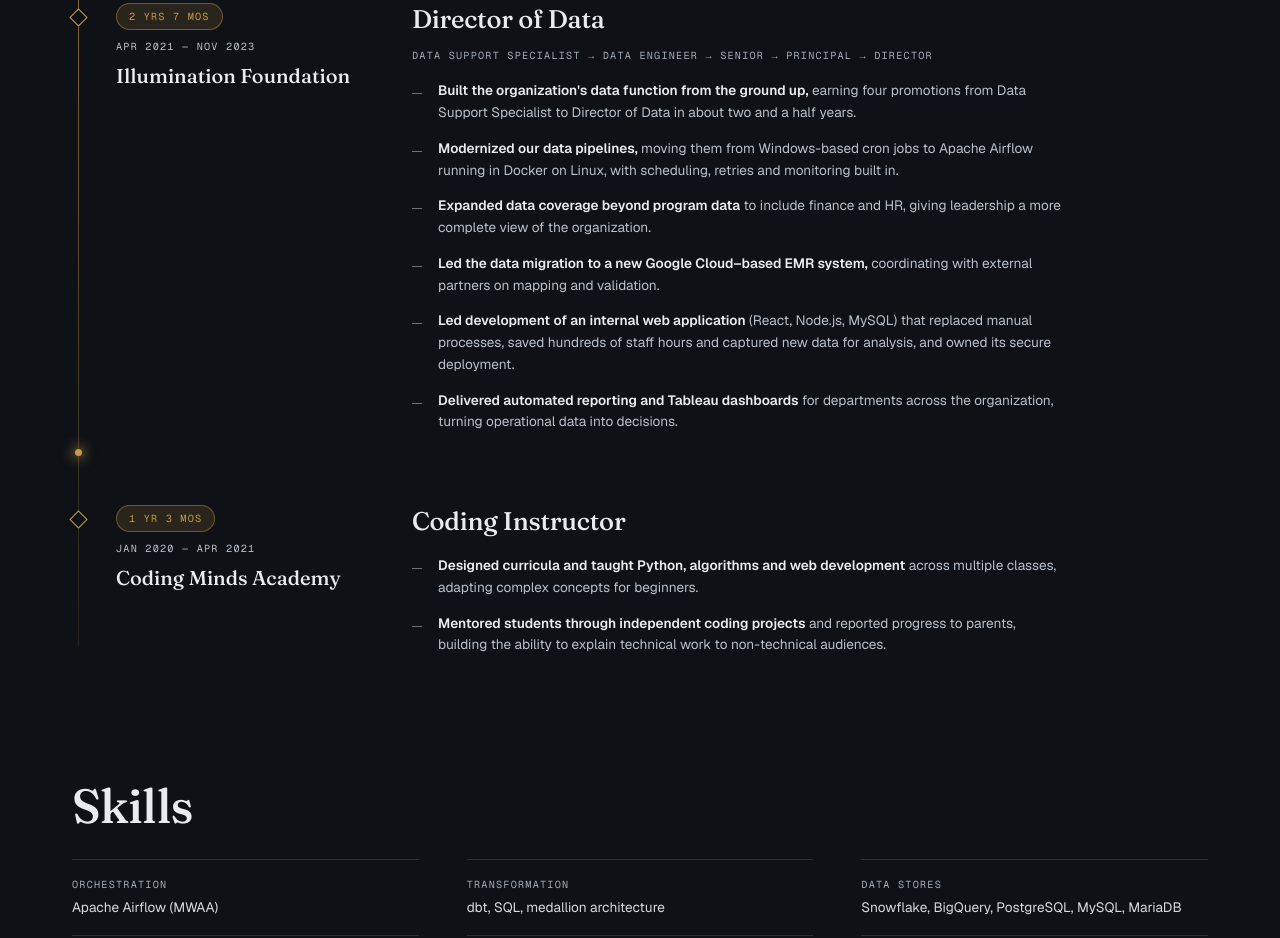
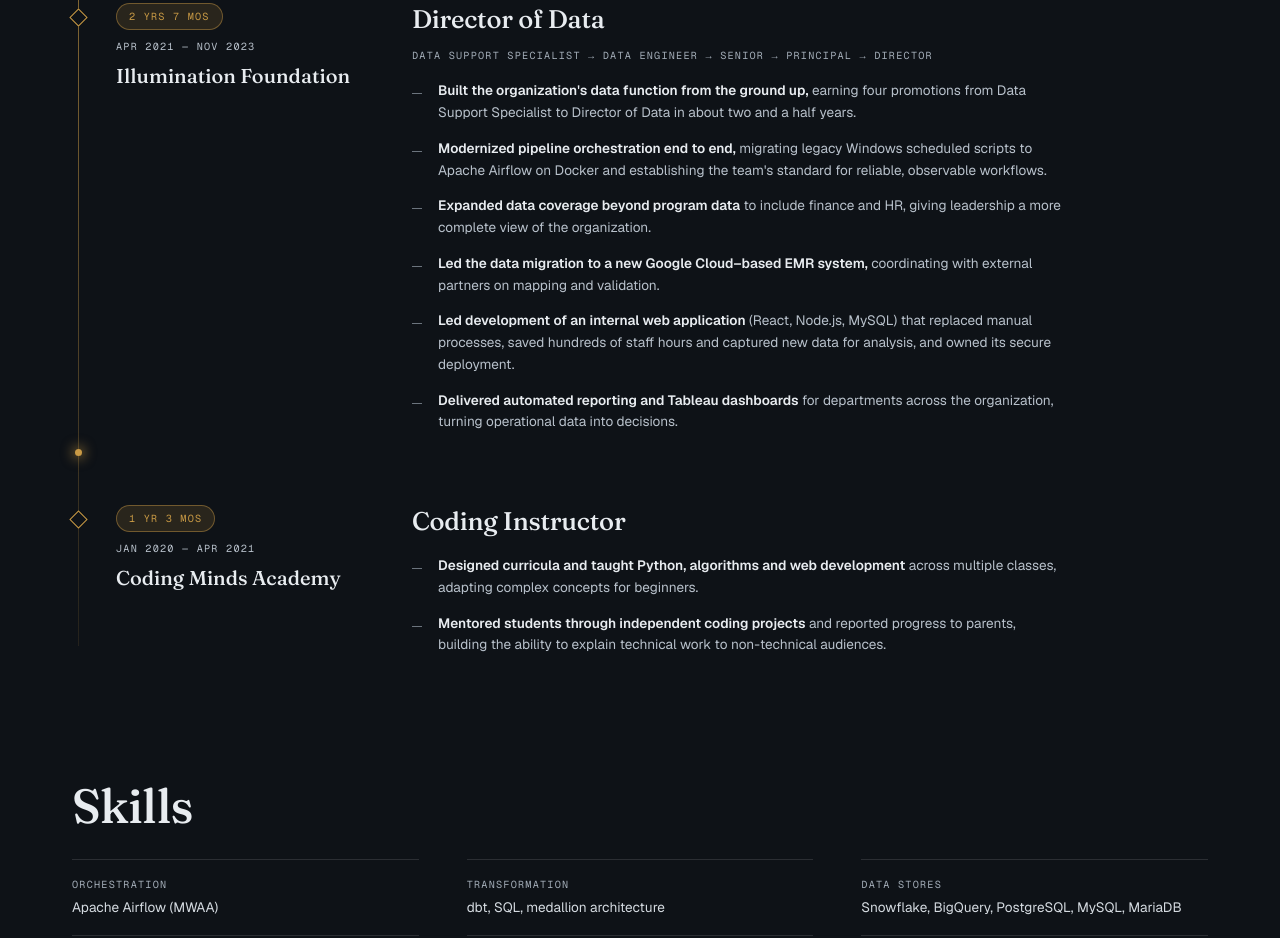
Before and after one commit to jeremyxu2-swe/resume, a plain HTML site: page index.html in a window 1280 px wide. Shown: the part 1712-2650 px from the top of the page. Drawn offline with nearby package versions, Linux system fonts and the light colour scheme.

Commit message:
Reword Airflow migration bullet
Co-Authored-By: Claude Opus 5.5 <noreply@anthropic.com>
Claude-Session: https://claude.ai/code/session_0176dYEKGgqoGNTrgZsKVfkg

```diff
--- a/index.html
+++ b/index.html
@@ -1032,7 +1032,7 @@ button:focus-visible,a:focus-visible{outline:2px solid #C99A45;outline-offset:3p
 <span class="label" style="color: #A3ADB8">DATA SUPPORT SPECIALIST → DATA ENGINEER → SENIOR → PRINCIPAL → DIRECTOR</span>
 <ul class="bullets" style="max-width: 72ch; margin: 4px 0 0; padding: 0; list-style: none; display: flex; flex-direction: column; gap: 14px; line-height: 1.6; color: #B8C1CB">
 <li style="display: flex; gap: 16px"><span style="flex: 0 0 10px; height: 1px; margin-top: 13px; background: #6B747D"></span><span><strong style="color: #E8ECF0; font-weight: 600">Built the organization's data function from the ground up,</strong> earning four promotions from Data Support Specialist to Director of Data in about two and a half years.</span></li>
-<li style="display: flex; gap: 16px"><span style="flex: 0 0 10px; height: 1px; margin-top: 13px; background: #6B747D"></span><span><strong style="color: #E8ECF0; font-weight: 600">Modernized our data pipelines,</strong> moving them from Windows-based cron jobs to Apache Airflow running in Docker on Linux, with scheduling, retries and monitoring built in.</span></li>
+<li style="display: flex; gap: 16px"><span style="flex: 0 0 10px; height: 1px; margin-top: 13px; background: #6B747D"></span><span><strong style="color: #E8ECF0; font-weight: 600">Modernized pipeline orchestration end to end,</strong> migrating legacy Windows scheduled scripts to Apache Airflow on Docker and establishing the team&#39;s standard for reliable, observable workflows.</span></li>
 <li style="display: flex; gap: 16px"><span style="flex: 0 0 10px; height: 1px; margin-top: 13px; background: #6B747D"></span><span><strong style="color: #E8ECF0; font-weight: 600">Expanded data coverage beyond program data</strong> to include finance and HR, giving leadership a more complete view of the organization.</span></li>
 <li style="display: flex; gap: 16px"><span style="flex: 0 0 10px; height: 1px; margin-top: 13px; background: #6B747D"></span><span><strong style="color: #E8ECF0; font-weight: 600">Led the data migration to a new Google Cloud–based EMR system,</strong> coordinating with external partners on mapping and validation.</span></li>
 <li style="display: flex; gap: 16px"><span style="flex: 0 0 10px; height: 1px; margin-top: 13px; background: #6B747D"></span><span><strong style="color: #E8ECF0; font-weight: 600">Led development of an internal web application</strong> (React, Node.js, MySQL) that replaced manual processes, saved hundreds of staff hours and captured new data for analysis, and owned its secure deployment.</span></li>
```
